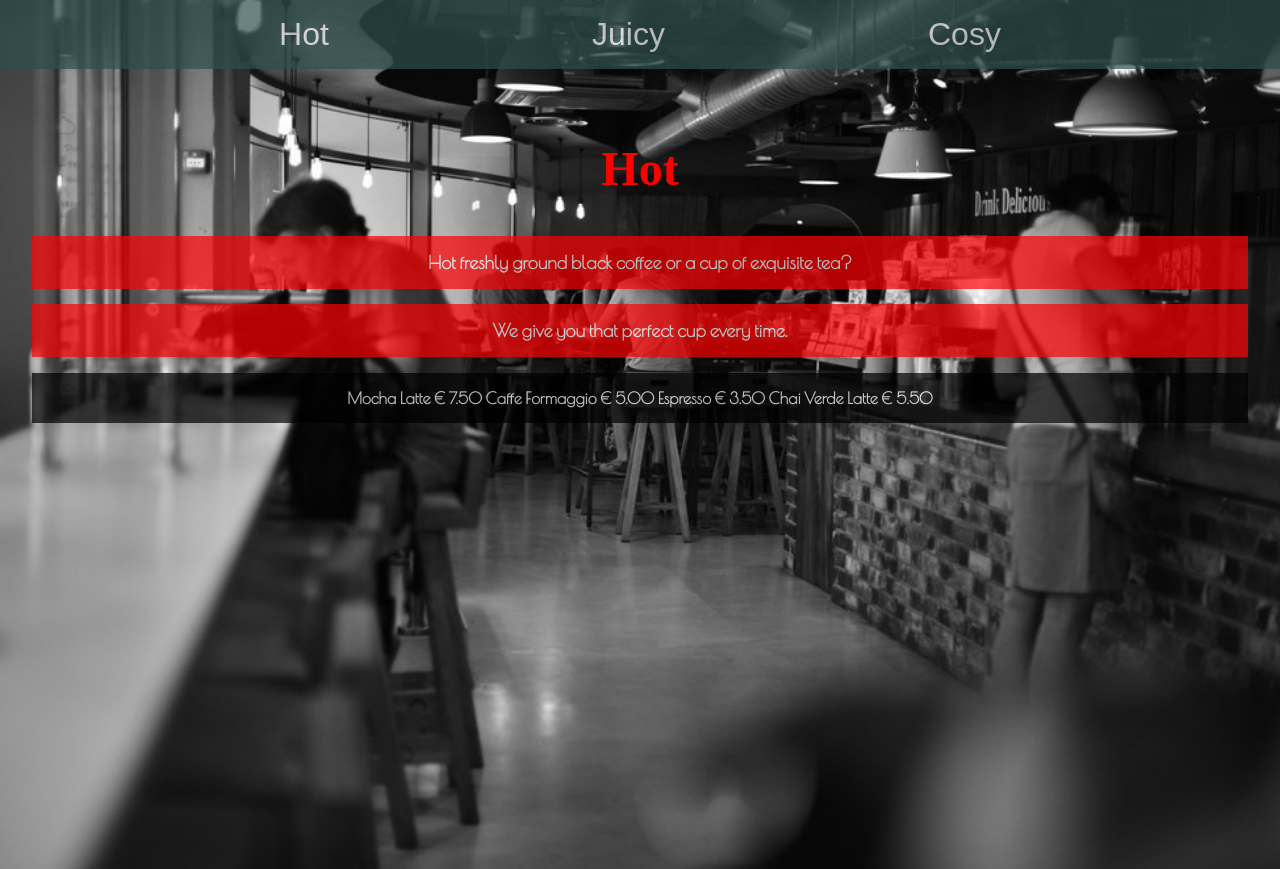
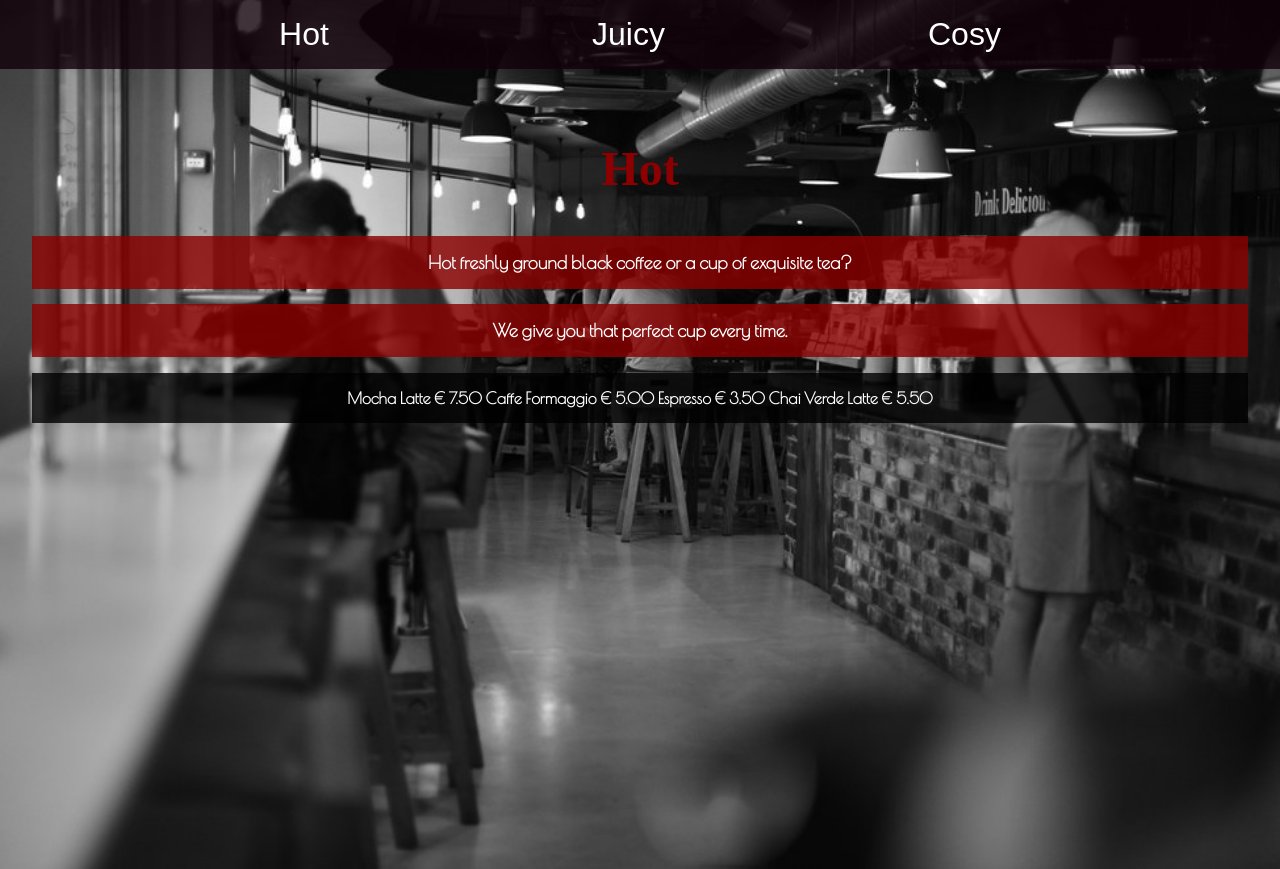
Before and after one commit to vikkoooo/CaffeRetro_HTML_CSS, a plain HTML site: page index.html in a window 1280 px wide. Drawn offline with nearby package versions, Linux system fonts and the light colour scheme; a web font is replaced by a local one.

Commit message:
change opacity to rgba instead

```diff
--- a/styles.css
+++ b/styles.css
@@ -16,9 +16,8 @@ body {
 /*########## Header ########## */
 .header {
 	align-items: center;
-	background-color: darkslategray;
+	background-color: rgb(17, 1, 9, 0.8);
 	display: flex;
-	opacity: 70%;
 	padding: 1rem;
 }
 
@@ -30,15 +29,6 @@ body {
 }
 
 /*########## Navigation Links ########## */
-/*
-.nav-link {
-	color: white;
-	font-family: "Spirax", sans-serif;
-	font-size: xx-large;
-	text-decoration: none;
-}
-*/
-
 nav a {
 	color: white;
 	font-family: "Spirax", sans-serif;
@@ -64,24 +54,22 @@ nav a:hover {
 }
 
 h1 {
-	color: red;
+	color: #8d0001;
 	font-family: Spirax;
 	font-size: xxx-large;
 	text-align: center;
 }
 
 h2 {
-	background-color: red;
+	background-color: rgb(141, 0, 1, 0.8);
 	font-size: large;
-	opacity: 70%;
 	padding: 1rem 4rem;
 	text-align: center;
 }
 
 h3 {
-	background-color: black;
+	background-color: rgb(0, 0, 0, 0.8);
 	font-size: medium;
-	opacity: 70%;
 	padding: 1rem;
 	text-align: center;
 }
```
